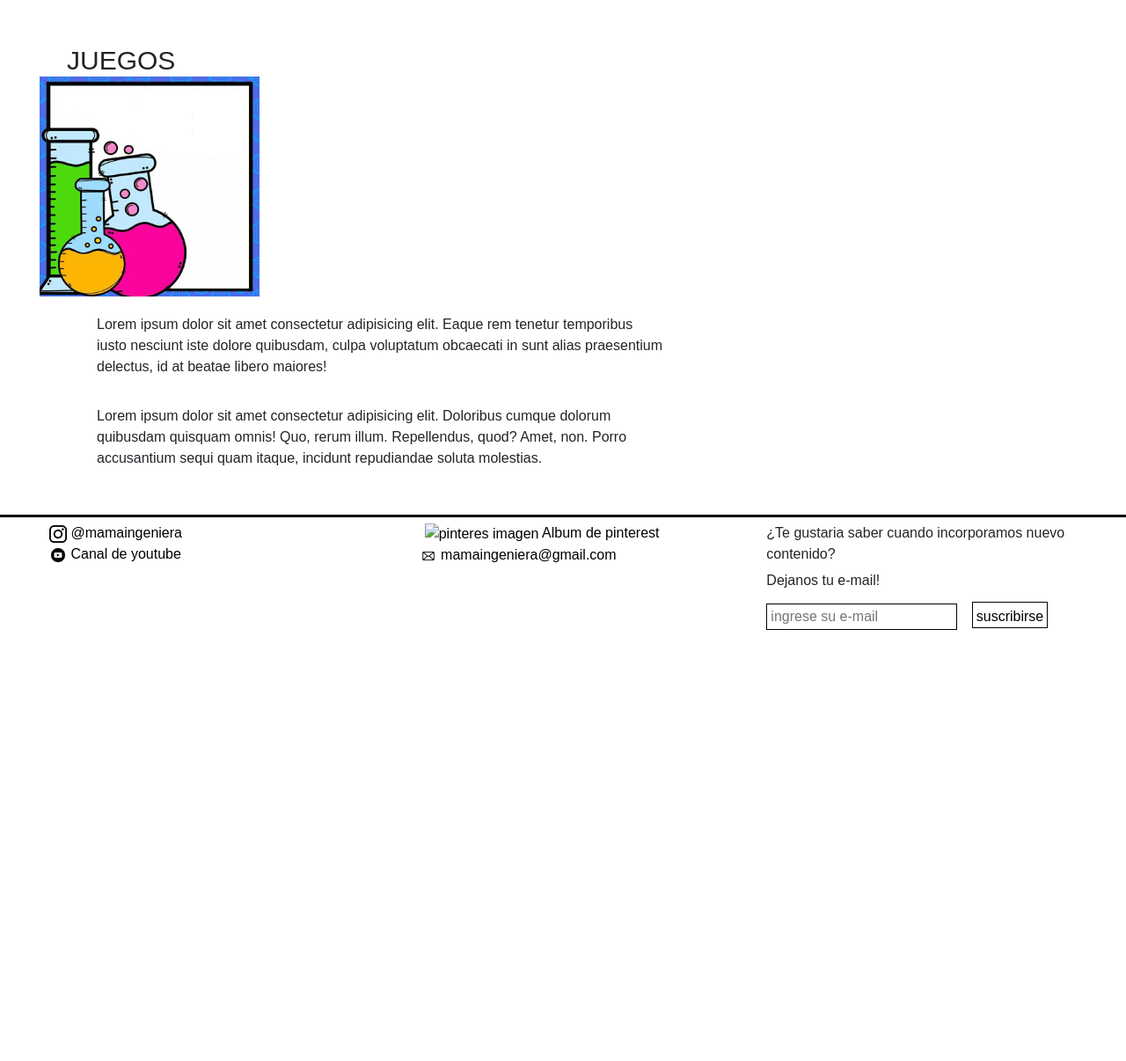
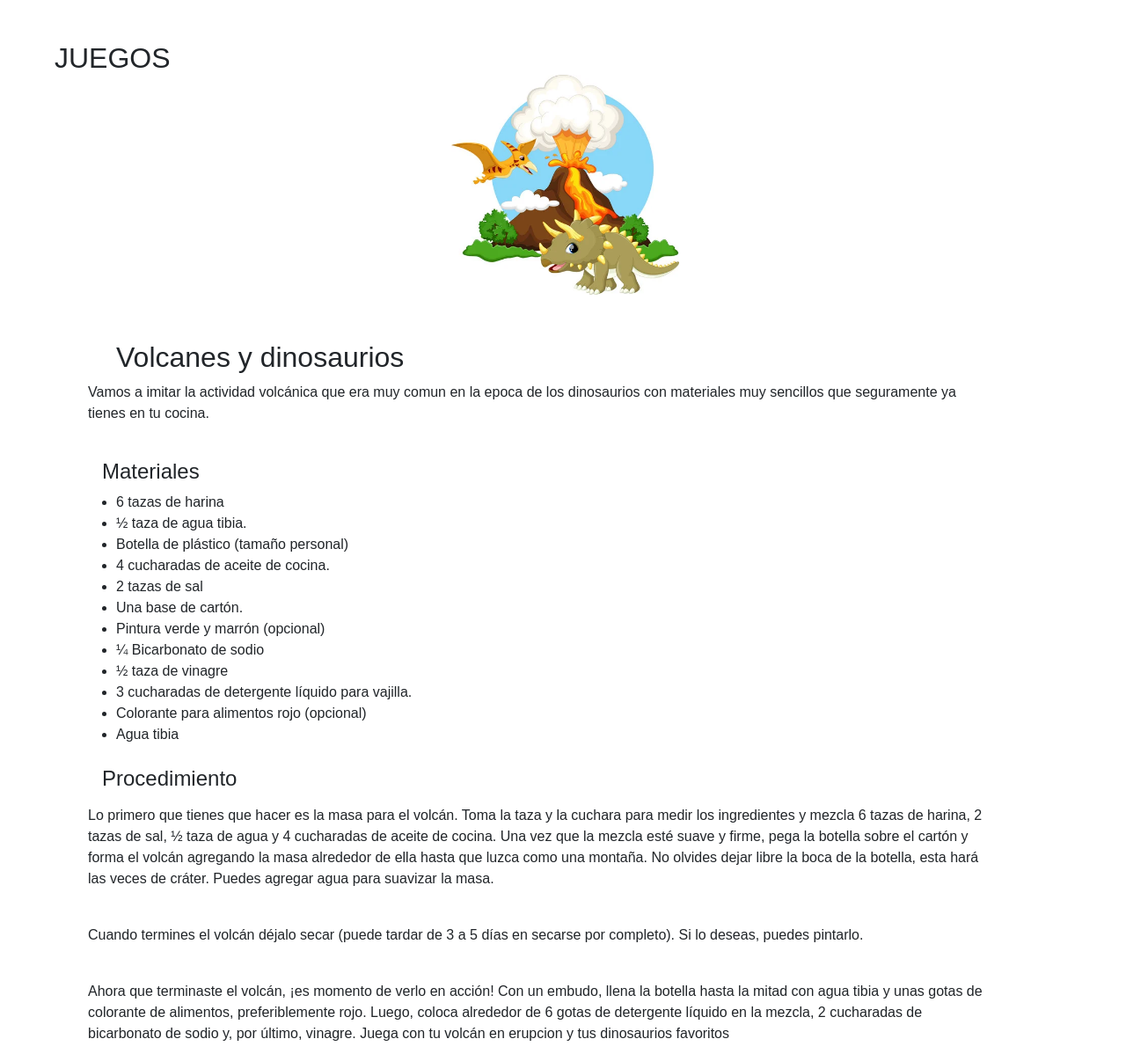
Before and after one commit to maraRuscio/PF-Ruscio.github.io, a plain HTML site: page pages/Juegos/juegos.html in a window 1280 px wide. Shown: the part 504-1710 px from the top of the page at 88% size. Before the commit the page ends 1226 px from the top, so only its background shows below. Drawn offline with nearby package versions, Linux system fonts and the light colour scheme.

Commit message:
entrega final

```diff
--- a/pages/Juegos/juegos.html
+++ b/pages/Juegos/juegos.html
@@ -35,11 +35,31 @@
         <h2>JUEGOS</h2>
         <div>
             <div class="imgstd">
-                <img src="../../img/Experimentos_caseros.jpg" alt="imageDePesca">
+                <img src="../../img/triceratops-volcán.webp" alt="triceraptop-volcan">
             </div>
             <div class="textstd">
-                <p>Lorem ipsum dolor sit amet consectetur adipisicing elit. Eaque rem tenetur temporibus iusto nesciunt iste dolore quibusdam, culpa voluptatum obcaecati in sunt alias praesentium delectus, id at beatae libero maiores!</p>
-                <p>Lorem ipsum dolor sit amet consectetur adipisicing elit. Doloribus cumque dolorum quibusdam quisquam omnis! Quo, rerum illum. Repellendus, quod? Amet, non. Porro accusantium sequi quam itaque, incidunt repudiandae soluta molestias.</p>
+                <h2>Volcanes y dinosaurios</h2>
+                <p>Vamos a imitar la actividad volcánica que era muy comun en la epoca de los dinosaurios con materiales muy sencillos que seguramente ya tienes en tu cocina.</p>
+                <h3>Materiales</h3>
+                <ul>
+                    <li>6 tazas de harina</li>
+                    <li>½ taza de agua tibia.</li>
+                    <li>Botella de plástico (tamaño personal)</li>
+                    <li>4 cucharadas de aceite de cocina.</li>
+                    <li>2 tazas de sal</li>
+                    <li>Una base de cartón.</li>
+                    <li>Pintura verde y marrón (opcional)</li>
+                    <li>¼ Bicarbonato de sodio</li>
+                    <li>½ taza de vinagre</li>
+                    <li>3 cucharadas de detergente líquido para vajilla.</li>
+                    <li>Colorante para alimentos rojo (opcional)</li>
+                    <li>Agua tibia</li>
+                </ul>
+                <h3>Procedimiento</h3>
+
+                <p>Lo primero que tienes que hacer es la masa para el volcán. Toma la taza y la cuchara para medir los ingredientes y mezcla 6 tazas de harina, 2 tazas de sal, ½ taza de agua y 4 cucharadas de aceite de cocina. Una vez que la mezcla esté suave y firme, pega la botella sobre el cartón y forma el volcán agregando la masa alrededor de ella hasta que luzca como una montaña. No olvides dejar libre la boca de la botella, esta hará las veces de cráter. Puedes agregar agua para suavizar la masa.</p>
+                <p>Cuando termines el volcán déjalo secar (puede tardar de 3 a 5 días en secarse por completo). Si lo deseas, puedes pintarlo.</p>
+                <p>Ahora que terminaste el volcán, ¡es momento de verlo en acción! Con un embudo, llena la botella hasta la mitad con agua tibia y unas gotas de colorante de alimentos, preferiblemente rojo. Luego, coloca alrededor de 6 gotas de detergente líquido en la mezcla, 2 cucharadas de bicarbonato de sodio y, por último, vinagre. Juega con tu volcán en erupcion y tus dinosaurios favoritos</p>
             </div>
 
         </div>
@@ -49,22 +69,17 @@
             <div class="row">
                 <div class="col">
                     <ul>
-                        <li><a href="#"><img src="../../img/instagram.png" alt="instagram imagen">  @mamaingeniera</a></li>
-                        <li><a href="#"><img src="../../img/youtube.png" alt="youtube imagen"> Canal de youtube</a></li>
-                    </ul>
-                </div>
-                <div class="col">
-                    <ul>
-                        <li><a href="#"><img src="../../img/pinterest.png" alt="pinteres imagen"> Album de pinterest</a></li>
-                        <li><img src="../../img/mail.png" alt="nuestromail"> mamaingeniera@gmail.com</li>
+                        <li><a href="https://www.instagram.com/mamaingenier4" target="_blank"><img src="../../img/instagram.png" alt="instagram imagen">  @mamaingenier4</a></li>
+                        <li><img src="../../img/mail.png" alt="nuestromail"> mamaingenier4@gmail.com</li>
                     </ul>
                 </div>
                 <div class="col">
                     <p>¿Te gustaria saber cuando incorporamos nuevo contenido?</p>
                     <p>Dejanos tu e-mail!</p>
-                    <form action="#">
-                        <input type="text" placeholder="ingrese su e-mail">
-                        <input class="button" type="submit" value="suscribirse">
+                    <form action="https://formspree.io/f/mlevpvye"
+                    method="POST">
+                    <input type="email" placeholder="ingrese su e-mail" name="email">
+                    <input class="button" type="submit" value="suscribirse">
                     </form>
                 </div>
             </div>
--- a/style/_footer.scss
+++ b/style/_footer.scss
@@ -7,10 +7,13 @@
         margin: 6px;
         list-style: none;
         color: $colorTexto;
-        li a{
+        li{
             margin: 6px;
+            color: $colorTexto;
+            a{
             text-decoration:none;
             color: $colorTexto;
+             }
         }
     }
     p{
--- a/style/_navbar.scss
+++ b/style/_navbar.scss
@@ -27,6 +27,9 @@
                 a{
                     color: $colorTexto;
                 }
+                a:hover{
+                    color: $colorAnimacion;
+                }
             }
         }
         li:hover ul{
@@ -45,8 +48,8 @@
         font-size: $tamanoTexto;
         font-weight: 700;
         color:$colorTexto;
-        :hover{
-            color: $colorAnimacion;
-        }
+    }
+    a:hover{
+        color: $colorAnimacion;
     }
 }
--- a/style/_section3.scss
+++ b/style/_section3.scss
@@ -3,28 +3,37 @@
 }
 
 #section3{
-    margin: 15px 40px;
+    margin: 15px 30px;
     h2{
-        font-size: 30px;
-        padding-top: 36px;
-        padding-left: 36px;
+        font-size: 2rem;
+        padding-top: 2rem;
+        padding-left: 2rem;
         margin-block-start: 0em;
         margin-block-end: 0em;
     }
+
     .textstd{
-        width: 60%;
+        width: 90%;
         padding:20px 5px 5px 70px;
         ;
         p{
             @include mostrar;
+            padding-top: 0.5rem;
             padding-bottom: 1rem;;
+        }
+        h3{
+            font-size: 1.5rem;
+            padding-top: 0.5rem;
+            padding-left: 1rem;
+
         }
     }
     .imgstd{
-        @include mostrar;
-        width: 30%;
-        height: auto;
+        display: flex;
         padding-left: 5px;
+        align-content: center;
+        justify-content: center;
+        align-items: center;
         img{
             height:250px;
             width: auto;
```
Also changed, not shown: index.html (+5 -10 lines), pages/aboutme.html (+8 -13 lines), pages/experimentos/agua.html (+21 -14 lines), pages/experimentos/electricidad.html (+31 -14 lines), pages/experimentos/experimento.html (+6 -11 lines), img/Experimentos_caseros.jpg (deleted), img/auto luz.jpg (added), img/hallowen.jpg (added), img/triceratops-volcán.webp (added), style/main.css, 1 other file.
